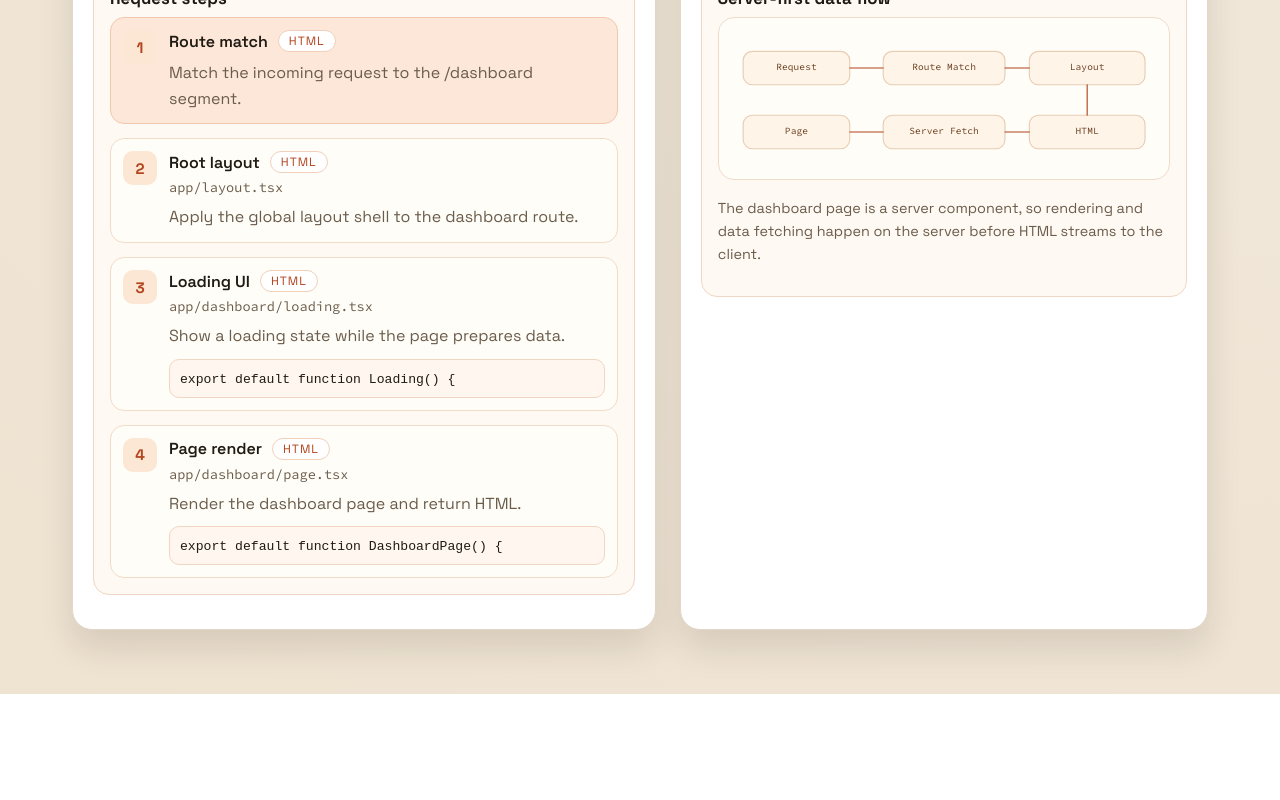
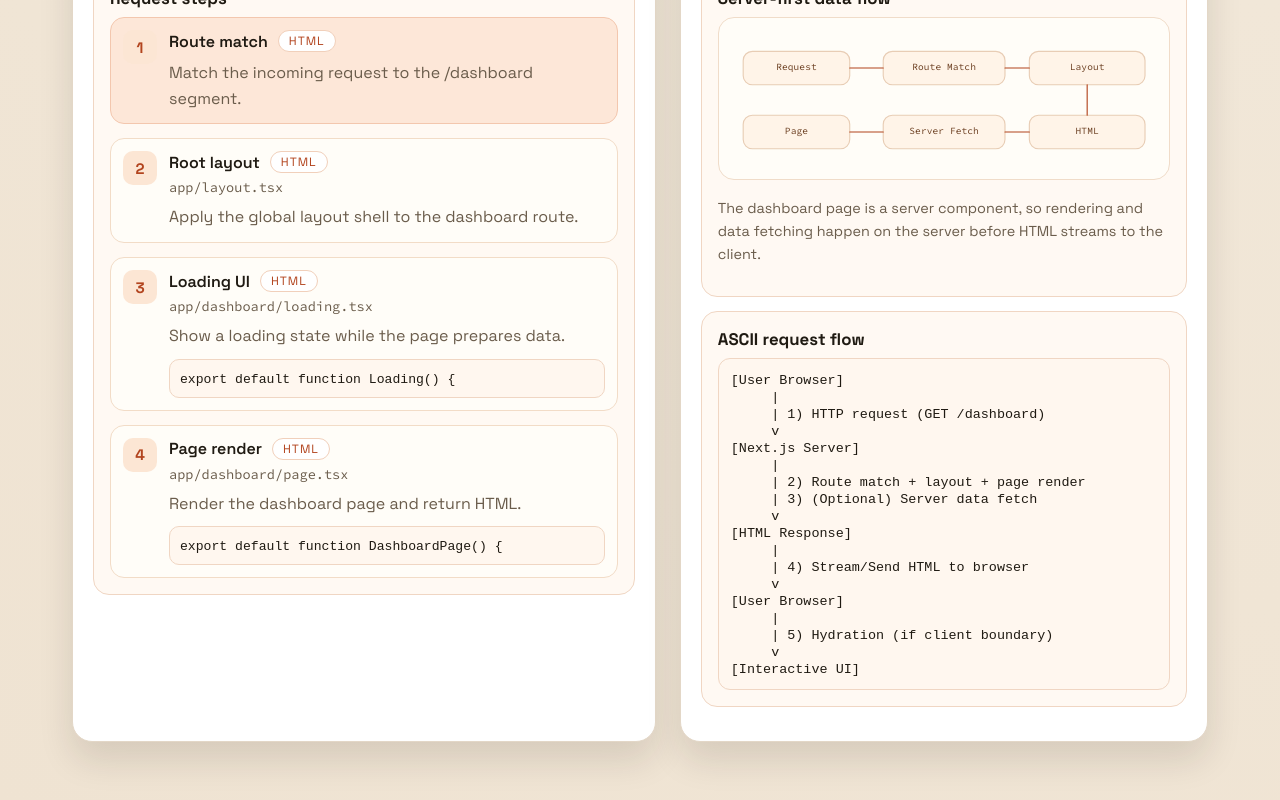
Before and after one commit to hexlianine/nexter, a Next.js app: page /dashboard in a window 1280 px wide. Shown: the part 998-1798 px from the top of the page. Before the commit the page ends 1692 px from the top, so only its background shows below. Built offline with nearby package versions, Linux system fonts and the light colour scheme.

Commit message:
feat: add an ASCII request flow diagram to the dashboard page.

```diff
--- a/app/dashboard/page.tsx
+++ b/app/dashboard/page.tsx
@@ -242,6 +242,29 @@ export default function DashboardPage() {
               fetching happen on the server before HTML streams to the client.
             </p>
           </div>
+          <div className="detail-card">
+            <h3>ASCII request flow</h3>
+            <pre className="code-block" aria-label="ASCII data flow diagram">
+              <code>{`[User Browser]
+     |
+     | 1) HTTP request (GET /dashboard)
+     v
+[Next.js Server]
+     |
+     | 2) Route match + layout + page render
+     | 3) (Optional) Server data fetch
+     v
+[HTML Response]
+     |
+     | 4) Stream/Send HTML to browser
+     v
+[User Browser]
+     |
+     | 5) Hydration (if client boundary)
+     v
+[Interactive UI]`}</code>
+            </pre>
+          </div>
         </aside>
       </section>
     </main>
```
